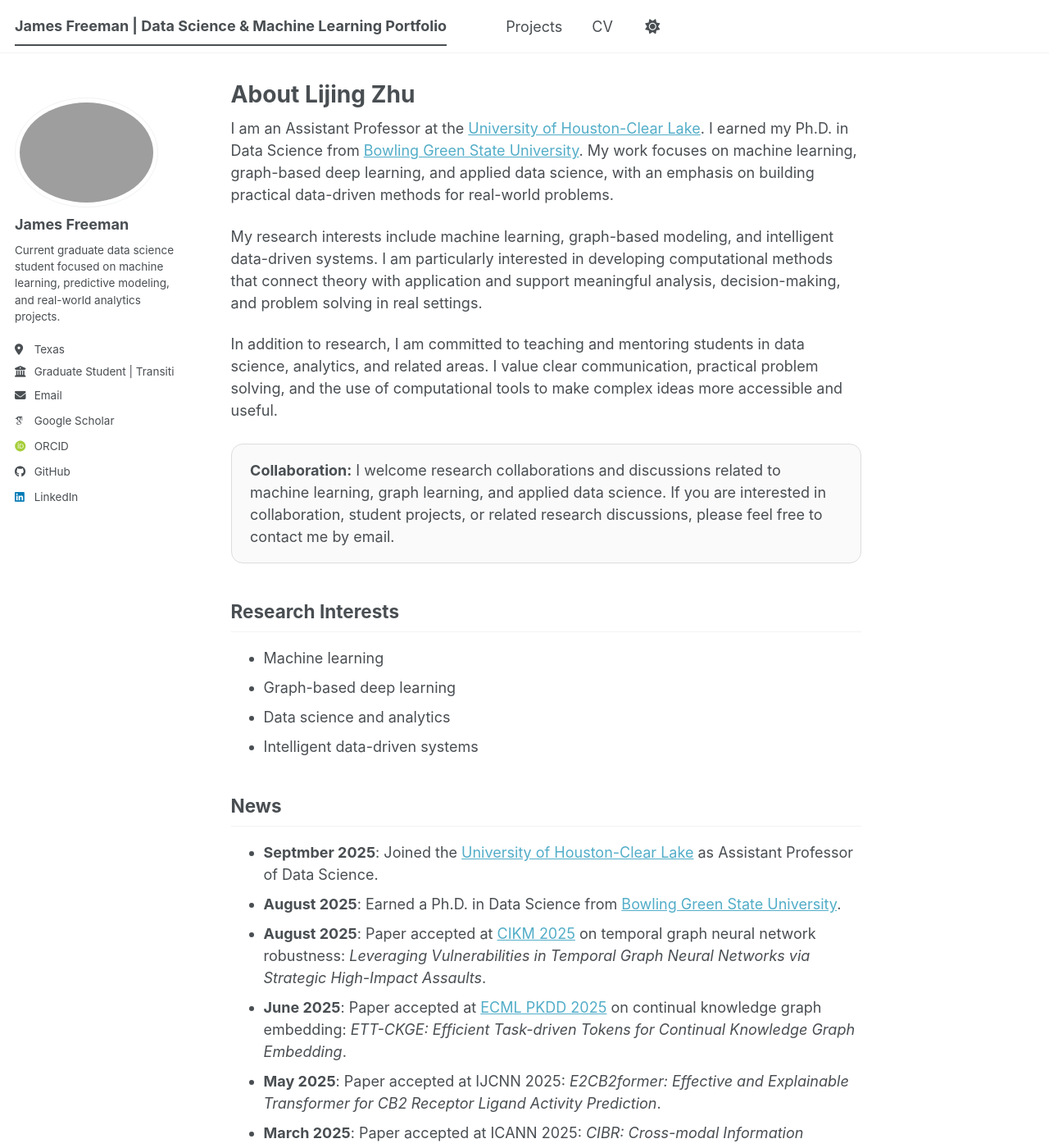
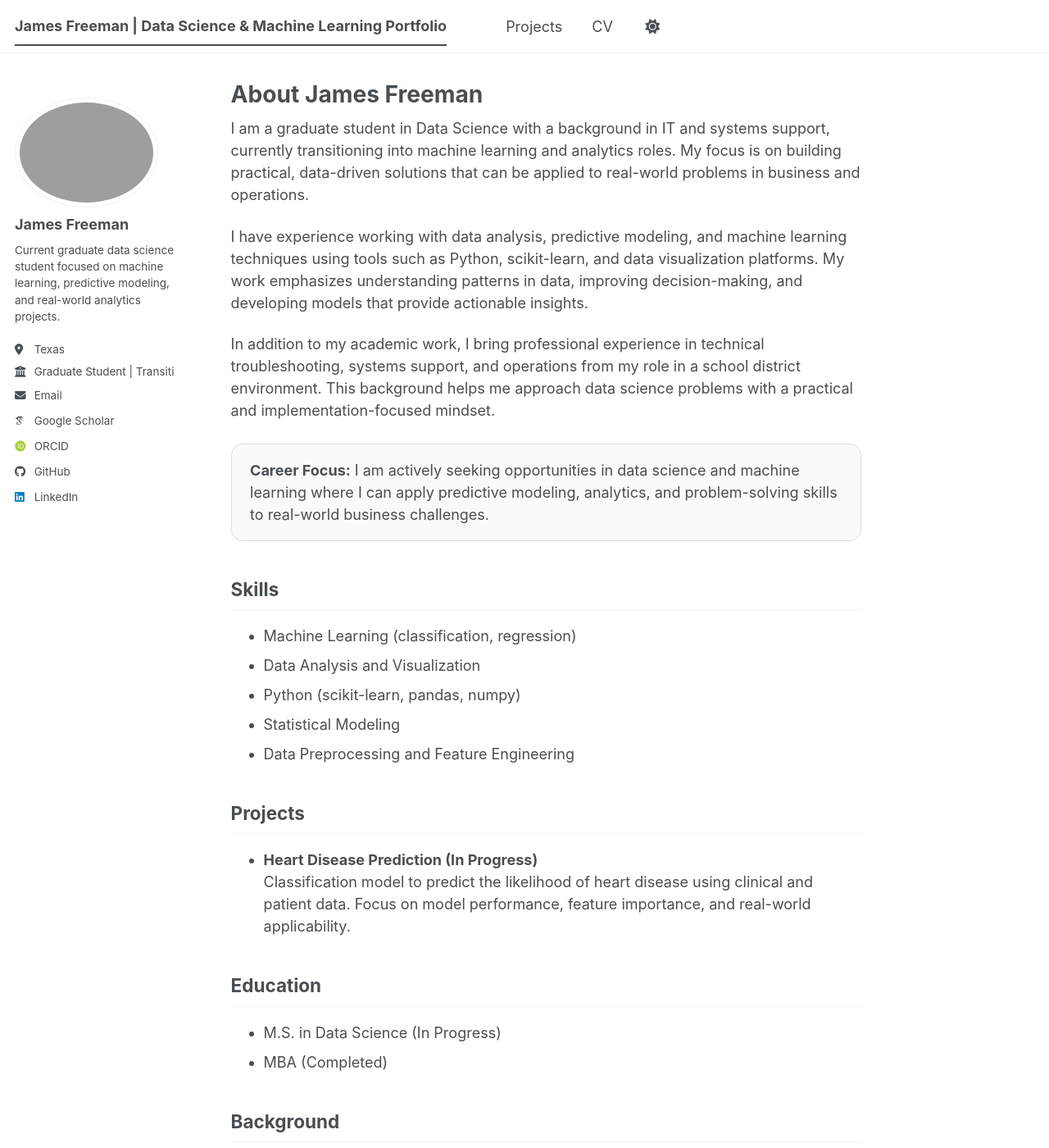
Before and after one commit to freemanchamjames/freemanchamjames.github.io, a Jekyll site: the page built from _pages/about.md, in a window 1280 px wide and 1400 px high. Shown: the whole window at 82% size. Built offline with Jekyll 4.4.1, drawn with Linux system fonts in a browser that asks for light colours; some web fonts are replaced; a script bundle is joined from its source files by our own code; library files that are not in the unit come from our copies; some of the changed text lies outside the part shown.

Commit message:
Update about.md
Update with my information.

```diff
--- a/_pages/about.md
+++ b/_pages/about.md
@@ -1,42 +1,42 @@
 ---
 permalink: /
-title: "About Lijing Zhu"
+title: "About James Freeman"
 author_profile: true
 redirect_from:
   - /about/
   - /about.html
 ---
 
-I am an Assistant Professor at the [University of Houston-Clear Lake](https://www.uhcl.edu/). I earned my Ph.D. in Data Science from [Bowling Green State University](https://www.bgsu.edu/). My work focuses on machine learning, graph-based deep learning, and applied data science, with an emphasis on building practical data-driven methods for real-world problems.
+I am a graduate student in Data Science with a background in IT and systems support, currently transitioning into machine learning and analytics roles. My focus is on building practical, data-driven solutions that can be applied to real-world problems in business and operations.
 
-My research interests include machine learning, graph-based modeling, and intelligent data-driven systems. I am particularly interested in developing computational methods that connect theory with application and support meaningful analysis, decision-making, and problem solving in real settings.
+I have experience working with data analysis, predictive modeling, and machine learning techniques using tools such as Python, scikit-learn, and data visualization platforms. My work emphasizes understanding patterns in data, improving decision-making, and developing models that provide actionable insights.
 
-In addition to research, I am committed to teaching and mentoring students in data science, analytics, and related areas. I value clear communication, practical problem solving, and the use of computational tools to make complex ideas more accessible and useful.
+In addition to my academic work, I bring professional experience in technical troubleshooting, systems support, and operations from my role in a school district environment. This background helps me approach data science problems with a practical and implementation-focused mindset.
 
 <div style="border: 1px solid #ddd; border-radius: 14px; padding: 1rem 1.25rem; margin: 1.5rem 0; background: #fafafa;">
-  <strong>Collaboration:</strong> I welcome research collaborations and discussions related to machine learning, graph learning, and applied data science. If you are interested in collaboration, student projects, or related research discussions, please feel free to contact me by email.
+  <strong>Career Focus:</strong> I am actively seeking opportunities in data science and machine learning where I can apply predictive modeling, analytics, and problem-solving skills to real-world business challenges.
 </div>
 
+## Skills
 
-## Research Interests
+- Machine Learning (classification, regression)
+- Data Analysis and Visualization
+- Python (scikit-learn, pandas, numpy)
+- Statistical Modeling
+- Data Preprocessing and Feature Engineering
 
-- Machine learning
-- Graph-based deep learning
-- Data science and analytics
-- Intelligent data-driven systems
+## Projects
 
-## News
+- **Heart Disease Prediction (In Progress)**
+  Classification model to predict the likelihood of heart disease using clinical and patient data. Focus on model performance, feature importance, and real-world applicability.
 
-- **Septmber 2025**: Joined the [University of Houston-Clear Lake](https://www.uhcl.edu/) as Assistant Professor of Data Science.
-- **August 2025**: Earned a Ph.D. in Data Science from [Bowling Green State University](https://www.bgsu.edu/).
-- **August 2025**: Paper accepted at [CIKM 2025](https://www.cikm2025.org/) on temporal graph neural network robustness: *Leveraging Vulnerabilities in Temporal Graph Neural Networks via Strategic High-Impact Assaults*.
-- **June 2025**: Paper accepted at [ECML PKDD 2025](https://ecmlpkdd.org/2025/) on continual knowledge graph embedding: *ETT-CKGE: Efficient Task-driven Tokens for Continual Knowledge Graph Embedding*.
-- **May 2025**: Paper accepted at IJCNN 2025: *E2CB2former: Effective and Explainable Transformer for CB2 Receptor Ligand Activity Prediction*.
-- **March 2025**: Paper accepted at ICANN 2025: *CIBR: Cross-modal Information Bottleneck Regularization for Robust CLIP Generalization*.
-- **December 2024**: Paper accepted at IEEE Big Data 2024: *Flexible Memory Rotation (FMR): Rotated Representation with Dynamic Regularization to Overcome Catastrophic Forgetting in Continual Knowledge Graph Learning*.
-- **December 2024**: Paper accepted at ICONIP 2024: *HGTDP-DTA: Hybrid Graph-Transformer with Dynamic Prompt for Drug-Target Binding Affinity Prediction*.
-- **Octomber 2023**: Published *SKGHOI: Spatial-Semantic Knowledge Graph for Human-Object Interaction Detection* at the IEEE ICDM Workshop.
+## Education
 
-## Students
+- M.S. in Data Science (In Progress)
+- MBA (Completed)
 
-I look forward to mentoring undergraduate and graduate students in data science, machine learning, and related areas. This section will be updated as student research projects, collaborations, and mentoring activities develop.
+## Background
+
+- IT / Systems Support experience
+- Technical troubleshooting and operations
+- Experience working in structured, real-world environments
```
